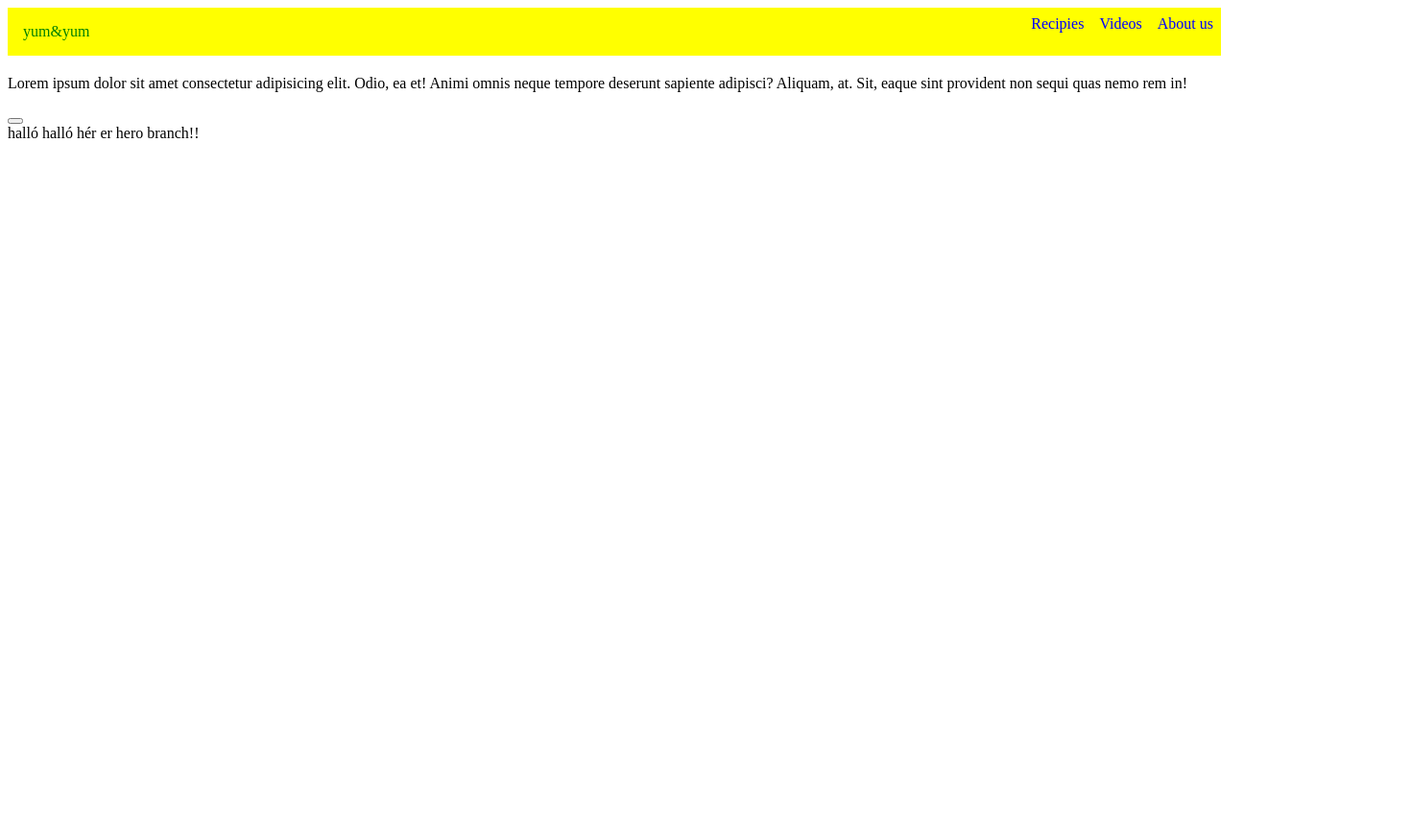
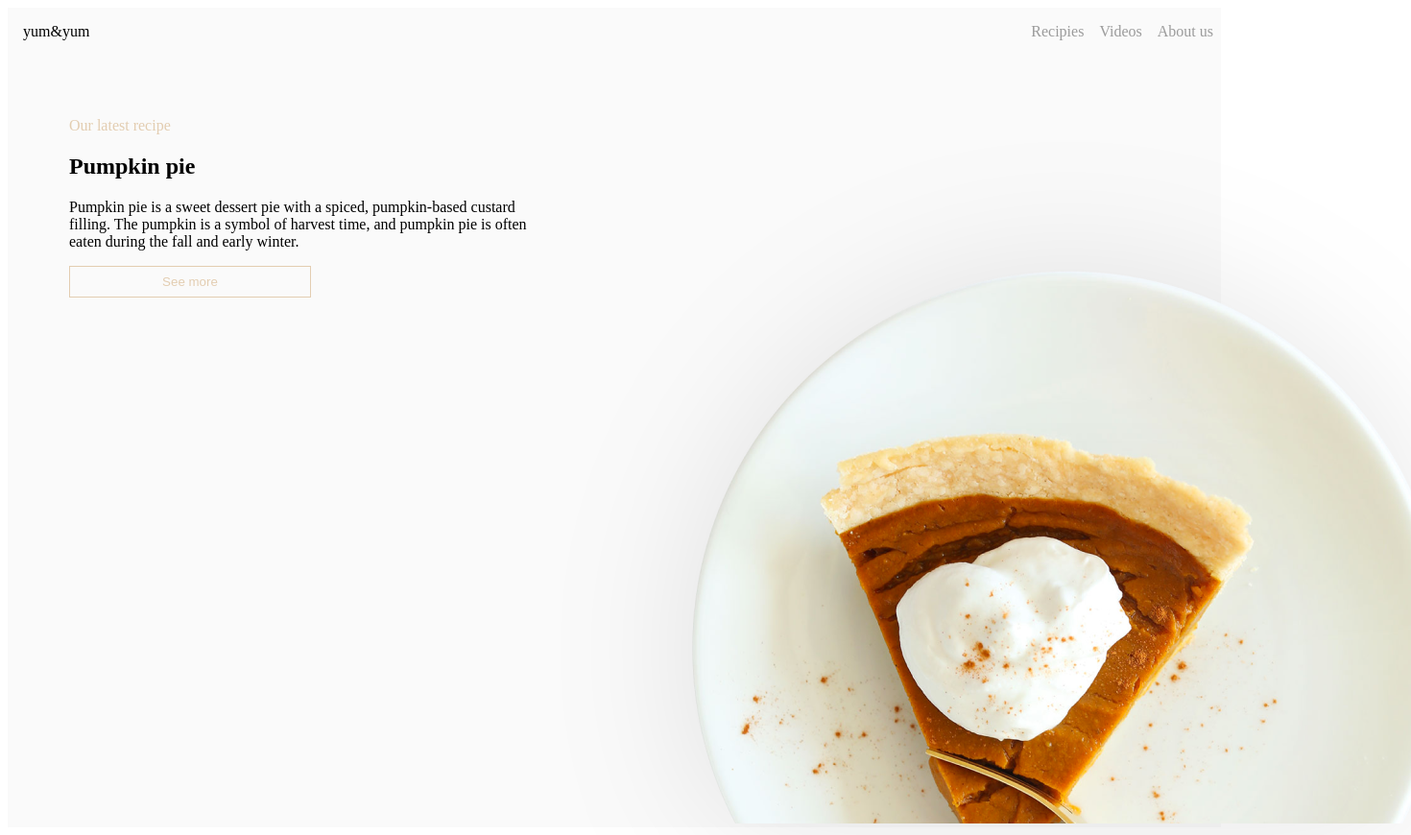
Before and after one commit to elisabetasta/vef-hopa1, a plain HTML site: page components/hero/hero.html in a window 1280 px wide. Shown: the whole page at 96% size, 1470 px wide, since content can reach past the window. Before the commit the page ends 800 px from the top, so only its background shows below. Drawn offline with Linux system fonts and the light colour scheme.

Commit message:
hero svæði

```diff
--- a/components/hero/hero.css
+++ b/components/hero/hero.css
@@ -1,11 +1,17 @@
+.hero-section {
+    display: flex;
+    flex-direction: row;
+    /* height: 800px; */
+    background: #fafafa;
+}
+
 nav {
-    background-color: yellow;
+    background-color: #fafafa;
     display: flex;
     flex-direction: row;
 }
 
 .yum-yum {
-    color: green;
     margin: 1rem;
 }
 
@@ -13,11 +19,43 @@ nav {
     display: flex;
     flex-direction: row;
     margin-left: auto;
-    color: blue;
+    color: #9B9B9B;
+
 }
 
 .nav-links {
     margin-top: 1rem;
     margin-bottom: 1rem;
-    margin: 0.5rem;
+    margin-left: 0.5rem;
+    margin-right: 0.5rem;
 }
+
+.text-section {
+    margin: 4rem;
+}
+
+.kicker {
+    color: #e3cdb1;
+}
+
+button {
+    color: #E3CDB1;
+    background-color: #fafafa;
+    border: 1px solid #E3CDB1;
+    width: 50%;
+    padding: 0.5rem;
+    /* stærð 2 dálkar + 2*gutter */
+}
+
+button:hover {
+    background-color: #E3CDB1;
+    color: white;
+}
+
+.img-section {
+    width: 50%;
+}
+
+img {
+    filter: drop-shadow( 0px 2px 74px rgba(0, 0, 0, 0.102893));
+}
--- a/components/hero/hero.html
+++ b/components/hero/hero.html
@@ -19,21 +19,20 @@
     </nav>
     <div class="hero-section">
         <div class="text-section">
-            <div class="kicker"></div>
-            <h2 class="heading"></h2>
+            <div class="kicker">Our latest recipe</div>
+            <h2 class="heading">Pumpkin pie</h2>
             <p>
-                Lorem ipsum dolor sit amet consectetur adipisicing elit. Odio, ea
-                et! Animi omnis neque tempore deserunt sapiente adipisci? Aliquam,
-                at. Sit, eaque sint provident non sequi quas nemo rem in!
+                Pumpkin pie is a sweet dessert pie with a spiced, pumpkin-based custard filling. The pumpkin is a symbol of harvest time, and pumpkin pie is often eaten during the fall and early winter.
             </p>
-            <button></button>
+            <button>See more</button>
         </div>
-        <div class="img-section"></div>
+        <div class="img-section">
+            <img src="../../images/cake.png">
+        </div>
     </div>
 </header>
 
 <body>
-    halló halló hér er hero branch!!
 </body>
 
 </html>
```
